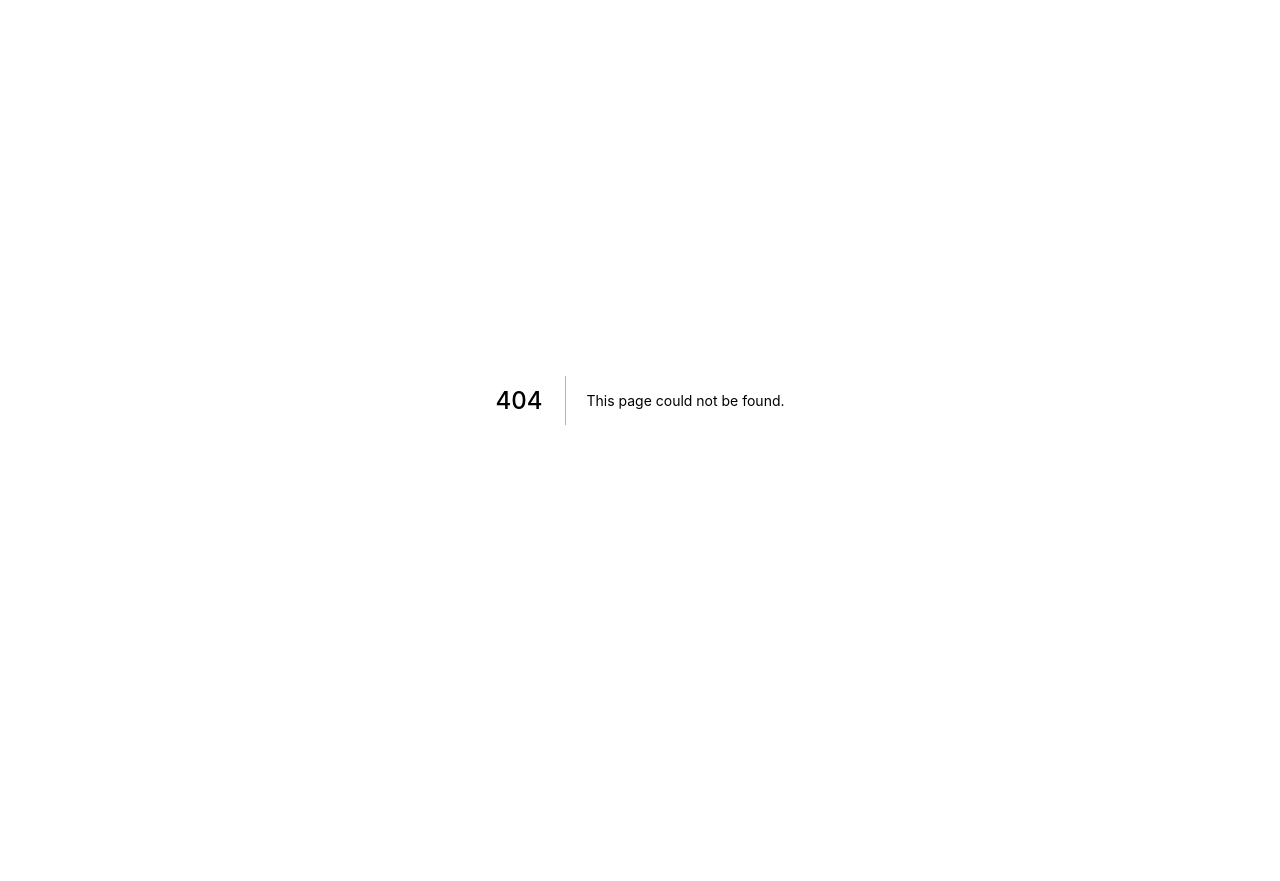
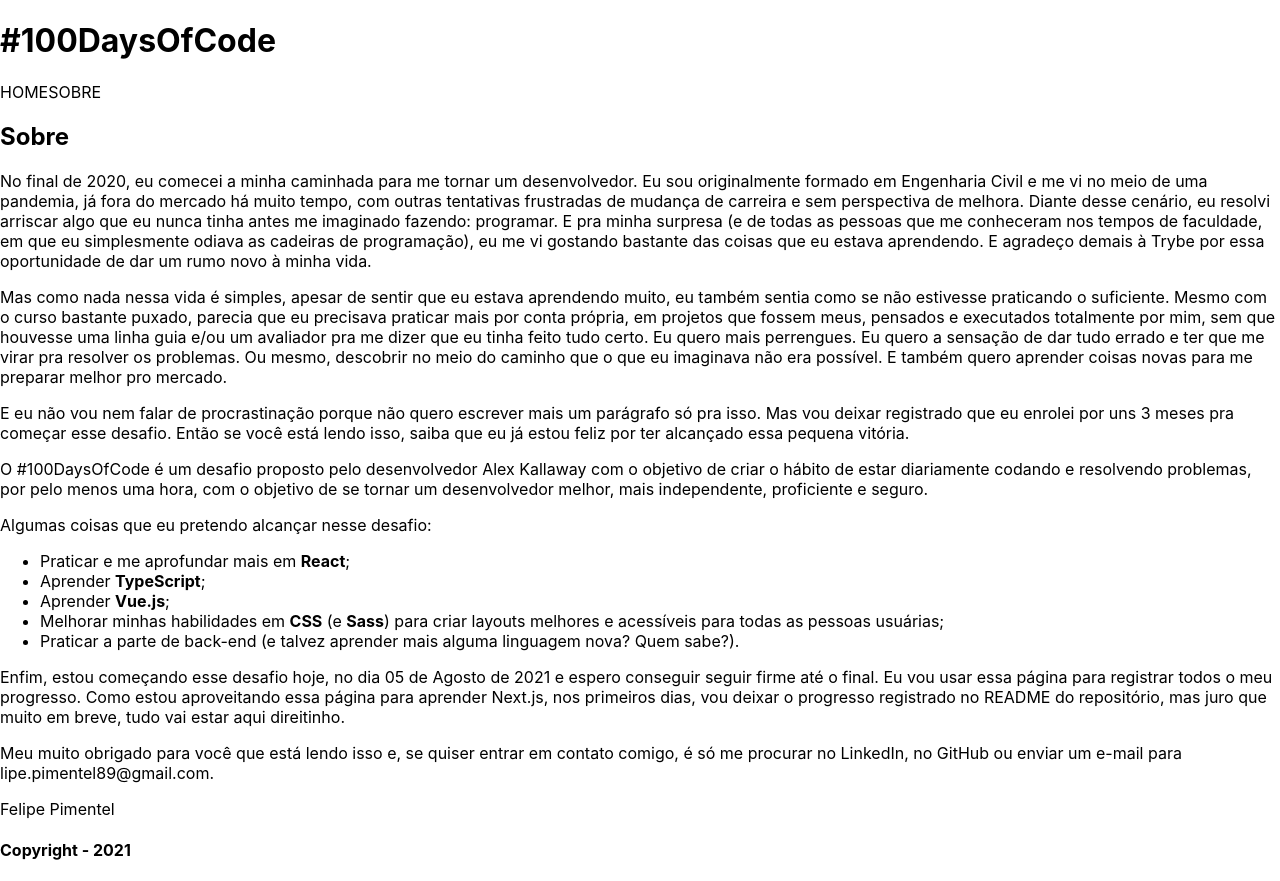
Before and after one commit to felipe-pimentel/100DaysOfCode, a Next.js app: page /about in a window 1280 px wide. Before the commit this address had no page. Before the commit the page ends 800 px from the top, so only its background shows below. Built offline with nearby package versions, Linux system fonts and the light colour scheme.

Commit message:
First day, first commit :rocket:

```diff
--- /dev/null
+++ b/components/Footer.js
@@ -0,0 +1,9 @@
+const Footer = () => {
+  return (
+    <footer>
+      <h4>Copyright - 2021</h4>
+    </footer>
+  );
+}
+
+export default Footer;
--- /dev/null
+++ b/components/Header.js
@@ -0,0 +1,15 @@
+import Link from 'next/link';
+
+const Header = () => {
+  return (
+    <header>
+      <h1>#100DaysOfCode</h1>
+      <nav>
+        <Link href="/"><a>HOME</a></Link>
+        <Link href="/about"><a>SOBRE</a></Link>
+      </nav>
+    </header>
+  );
+}
+
+export default Header;
--- /dev/null
+++ b/components/Layout.js
@@ -0,0 +1,14 @@
+import Header from "./Header";
+import Footer from "./Footer";
+
+const Layout = ({ children }) => {
+  return (
+    <main>
+      <Header />
+      { children }
+      <Footer />
+    </main>
+  );
+}
+
+export default Layout;
--- a/pages/_app.js
+++ b/pages/_app.js
@@ -1,7 +1,12 @@
+import Layout from '../components/Layout'
 import '../styles/globals.css'
 
 function MyApp({ Component, pageProps }) {
-  return <Component {...pageProps} />
+  return (
+    <Layout>
+      <Component {...pageProps} />
+    </Layout>
+  )
 }
 
 export default MyApp
--- /dev/null
+++ b/pages/about.js
@@ -0,0 +1,24 @@
+const About = () => {
+  return (
+    <article>
+      <h2>Sobre</h2>
+      <p>No final de 2020, eu comecei a minha caminhada para me tornar um desenvolvedor. Eu sou originalmente formado em Engenharia Civil e me vi no meio de uma pandemia, já fora do mercado há muito tempo, com outras tentativas frustradas de mudança de carreira e sem perspectiva de melhora. Diante desse cenário, eu resolvi arriscar algo que eu nunca tinha antes me imaginado fazendo: programar. E pra minha surpresa (e de todas as pessoas que me conheceram nos tempos de faculdade, em que eu simplesmente odiava as cadeiras de programação), eu me vi gostando bastante das coisas que eu estava aprendendo. E agradeço demais à <a href="https://www.betrybe.com" target="_blank" rel="noreferrer">Trybe</a> por essa oportunidade de dar um rumo novo à minha vida.</p>
+      <p>Mas como nada nessa vida é simples, apesar de sentir que eu estava aprendendo muito, eu também sentia como se não estivesse praticando o suficiente. Mesmo com o curso bastante puxado, parecia que eu precisava praticar mais por conta própria, em projetos que fossem meus, pensados e executados totalmente por mim, sem que houvesse uma linha guia e/ou um avaliador pra me dizer que eu tinha feito tudo certo. Eu quero mais perrengues. Eu quero a sensação de dar tudo errado e ter que me virar pra resolver os problemas. Ou mesmo, descobrir no meio do caminho que o que eu imaginava não era possível. E também quero aprender coisas novas para me preparar melhor pro mercado.</p>
+      <p>E eu não vou nem falar de procrastinação porque não quero escrever mais um parágrafo só pra isso. Mas vou deixar registrado que eu enrolei por uns 3 meses pra começar esse desafio. Então se você está lendo isso, saiba que eu já estou feliz por ter alcançado essa pequena vitória.</p>
+      <p>O <a href="https://www.100daysofcode.com/" target="_blank" rel="noreferrer">#100DaysOfCode</a> é um desafio proposto pelo desenvolvedor <a href="https://github.com/kallaway" target="_blank" rel="noreferrer">Alex Kallaway</a> com o objetivo de criar o hábito de estar diariamente codando e resolvendo problemas, por pelo menos uma hora, com o objetivo de se tornar um desenvolvedor melhor, mais independente, proficiente e seguro.</p>
+      <p>Algumas coisas que eu pretendo alcançar nesse desafio:</p>
+      <ul>
+        <li>Praticar e me aprofundar mais em <strong>React</strong>;</li>
+        <li>Aprender <strong>TypeScript</strong>;</li>
+        <li>Aprender <strong>Vue.js</strong>;</li>
+        <li>Melhorar minhas habilidades em <strong>CSS</strong> (e <strong>Sass</strong>) para criar layouts melhores e acessíveis para todas as pessoas usuárias;</li>
+        <li>Praticar a parte de back-end (e talvez aprender mais alguma linguagem nova? Quem sabe?).</li>
+      </ul>
+      <p>Enfim, estou começando esse desafio hoje, no dia 05 de Agosto de 2021 e espero conseguir seguir firme até o final. Eu vou usar essa página para registrar todos o meu progresso. Como estou aproveitando essa página para aprender Next.js, nos primeiros dias, vou deixar o progresso registrado no README do repositório, mas juro que muito em breve, tudo vai estar aqui direitinho.</p>
+      <p>Meu muito obrigado para você que está lendo isso e, se quiser entrar em contato comigo, é só me procurar no <a href="https://www.linkedin.com/in/felipe-pimentel-web-dev/" target="_blank" rel="noreferrer">LinkedIn</a>, no <a href="https://github.com/felipe-pimentel" target="_blank" rel="noreferrer">GitHub</a> ou enviar um e-mail para lipe.pimentel89@gmail.com.</p>
+      <p className="author">Felipe Pimentel</p>
+    </article>
+  );
+}
+
+export default About;
```
Also changed, not shown: pages/index.js (+3 -65 lines).
